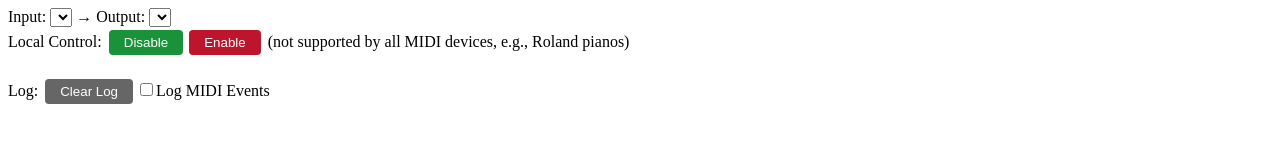
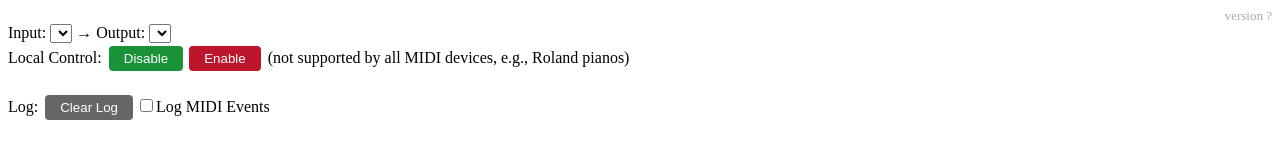
Before and after one commit to soppera/web-midi-mirror, a website with bundled scripts: page src/index.html in a window 1280 px wide. Built offline with nearby package versions, Linux system fonts and the light colour scheme.

Commit message:
Add version string, `?` by default.

```diff
--- a/src/css/style.css
+++ b/src/css/style.css
@@ -72,3 +72,9 @@ button.off:active {
 .log-msg {
     white-space: pre-wrap;
 }
+
+.version {
+    color: #aaa;
+    font-size: small;
+    text-align: right;
+}
--- a/src/index.html
+++ b/src/index.html
@@ -27,6 +27,7 @@ with web-midi-mirror. If not, see <https://www.gnu.org/licenses/>.
     <script src="scripts/nomodules.js" nomodule></script>
   </head>
   <body>
+    <div class="version">version <span id="version"><!--version-start-->?<!--version-end--></span></div>
     Input: <select id="input-sel"></select> →
     Output: <select id="output-sel"></select><br>
     Local Control: <button id="disable-local-control" class="on">Disable</button><button id="enable-local-control" class="off">Enable</button>
```
